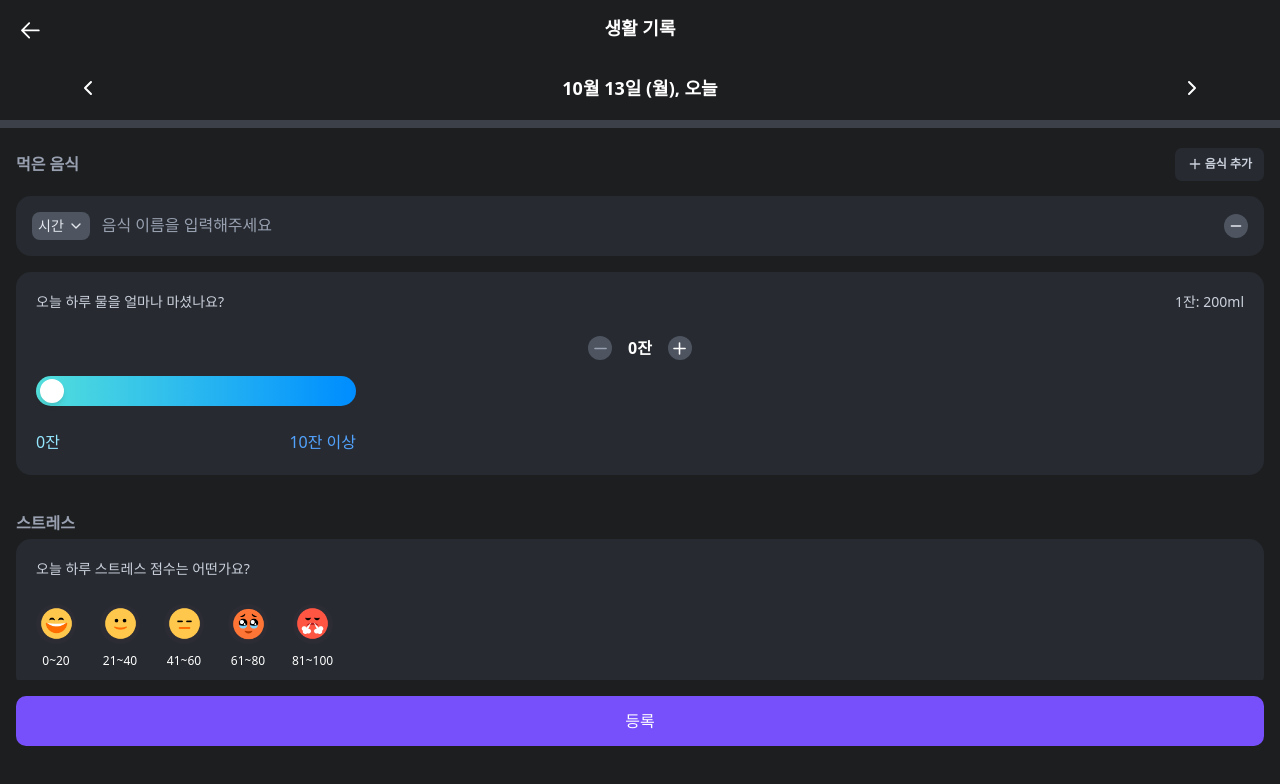
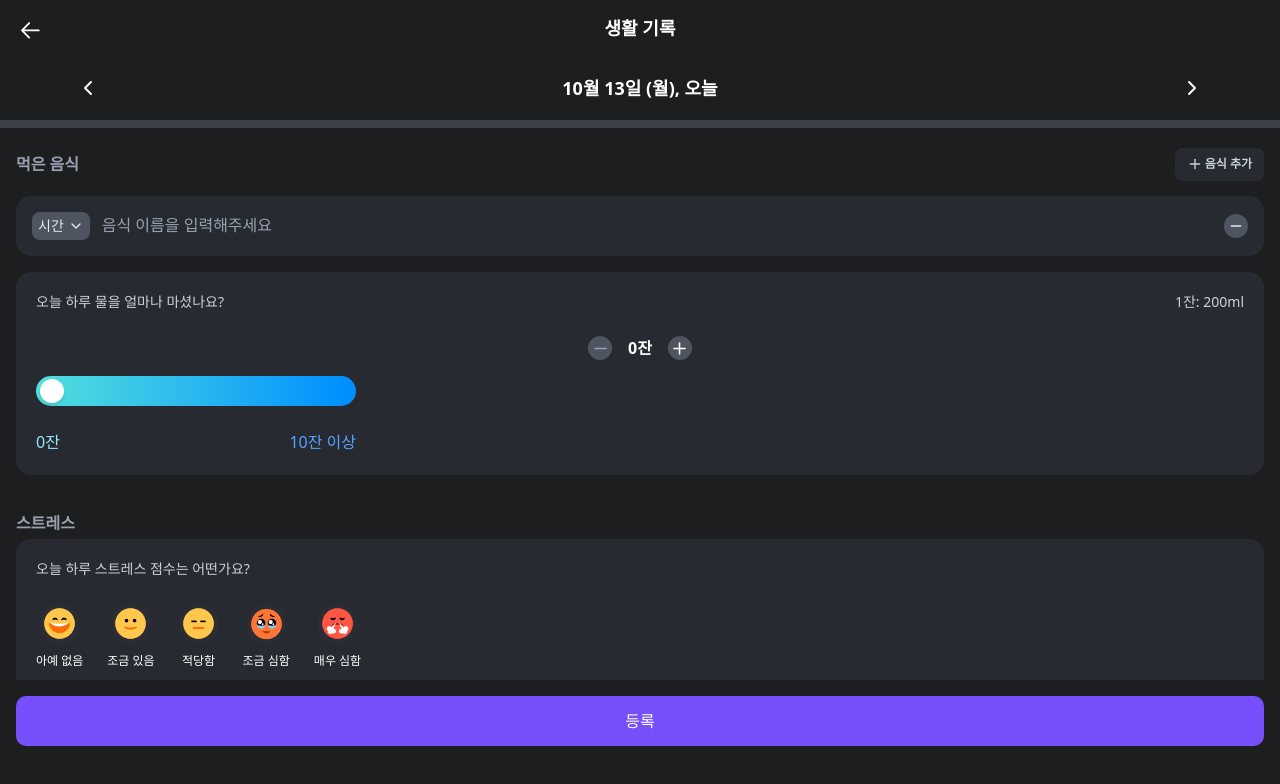
Before and after one commit to depromeet/dpm17-team4-client, a Next.js app in the folder web/: page /lifestyle in a window 1280 px wide. Shown: the top 784 px of the page. Built offline with nearby package versions, Linux system fonts and the light colour scheme; no server answers.

Commit message:
feat: update stress level ranges to Korean translations for improved localization

```diff
--- a/web/src/app/(record)/lifestyle/constants/index.ts
+++ b/web/src/app/(record)/lifestyle/constants/index.ts
@@ -73,27 +73,27 @@ export const STRESS_LEVELS: {
 }[] = [
   {
     id: 'VERY_LOW',
-    range: '0~20',
+    range: '아예 없음',
     imageUrl: stressVeryLow,
   },
   {
     id: 'LOW',
-    range: '21~40',
+    range: '조금 있음',
     imageUrl: stressLow,
   },
   {
     id: 'MEDIUM',
-    range: '41~60',
+    range: '적당함',
     imageUrl: stressMedium,
   },
   {
     id: 'HIGH',
-    range: '61~80',
+    range: '조금 심함',
     imageUrl: stressHigh,
   },
   {
     id: 'VERY_HIGH',
-    range: '81~100',
+    range: '매우 심함',
     imageUrl: stressVeryHigh,
   },
 ];
```
